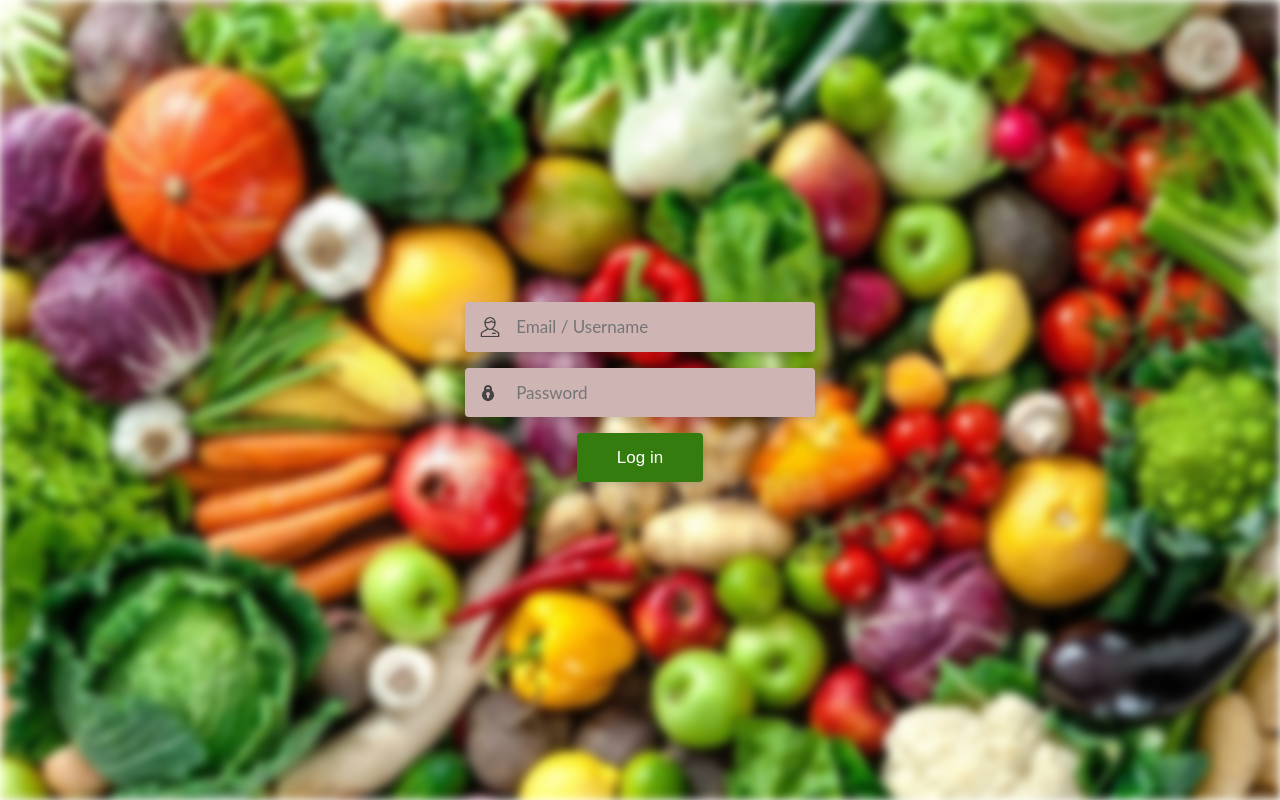
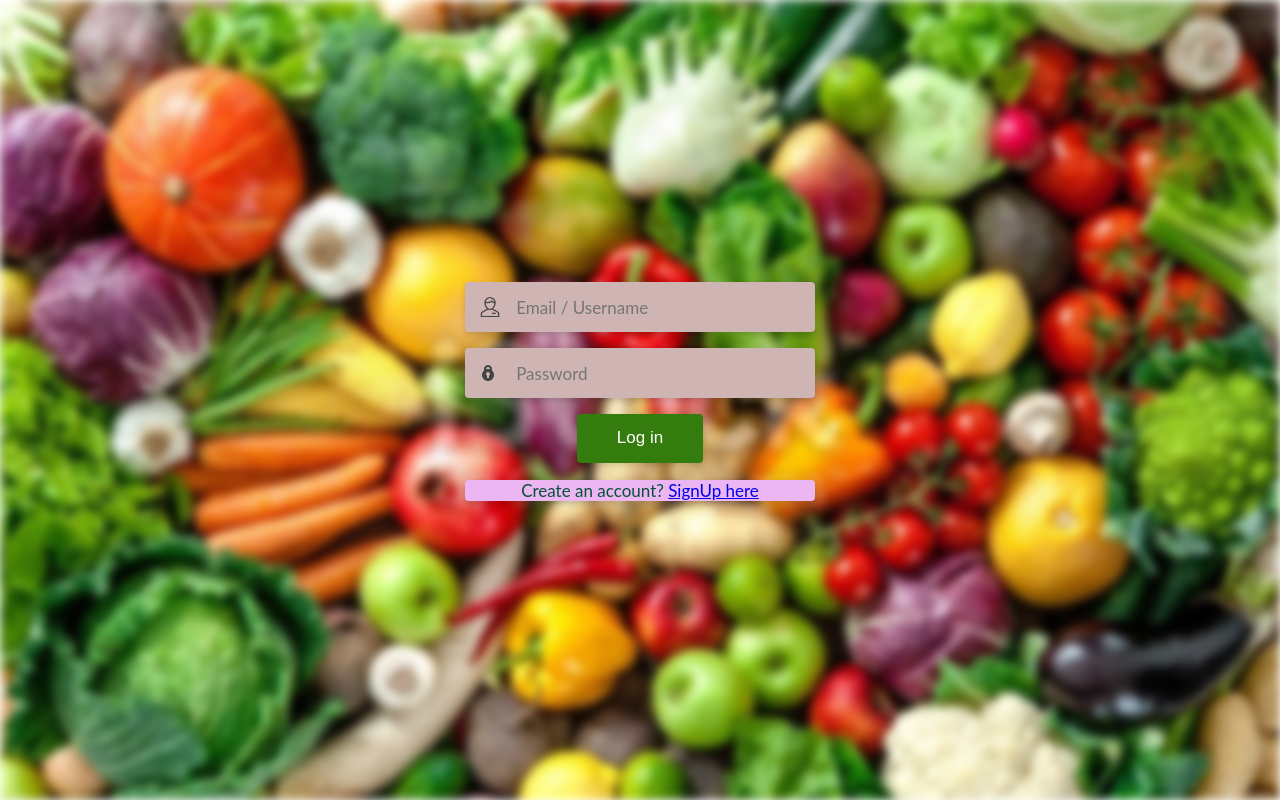
Before and after one commit to Drikshnemkul/online-Vegetable-store, a PHP site: page /login.html in a window 1280 px wide. Run offline with PHP 8.4, Linux system fonts and the light colour scheme.

Commit message:
login form update

```diff
--- a/login.css
+++ b/login.css
@@ -23,6 +23,7 @@ body {
 form {
   width: 350px;
   position: relative;
+
 }
 form .form-field::before {
   font-size: 20px;
@@ -87,3 +88,15 @@ form .btn {
   box-shadow: 0px 3px 6px rgba(0, 0, 0, 0.16);
   font-size: 17px;
 }
+.acc{
+    outline: none;
+  border: none;
+  margin: 0 auto;
+  text-align: center;
+  background-color: #ebb6f1;
+  color: #fff;
+  border-radius: 4px;
+  box-shadow: 0px 3px 6px rgba(0, 0, 0, 0.16);
+  font-size: 17px;
+  color: #07503a;
+}
--- a/login.html
+++ b/login.html
@@ -21,6 +21,9 @@
   <div class="form-field">
     <button class="btn" type="submit">Log in</button>
   </div>
+  <div class="acc">
+    <p>Create an account? <a href="signup.html">SignUp here </a></p>
+  </div>
 </form>
 </body>
 </html>
--- a/main.html
+++ b/main.html
@@ -19,7 +19,8 @@
                 <li><a href="https://www.google.com/">Product </a></li>
                 <li><a href="https://www.google.com/">About </a></li>
                 <li><a href="https://www.google.com/">Contact</a></li>
-                <li><a href="registration.html">Account </a></li>
+                <li><a href="signup.html">Account </a>
+                </li>
 
             </ul>
         </nav>
```
